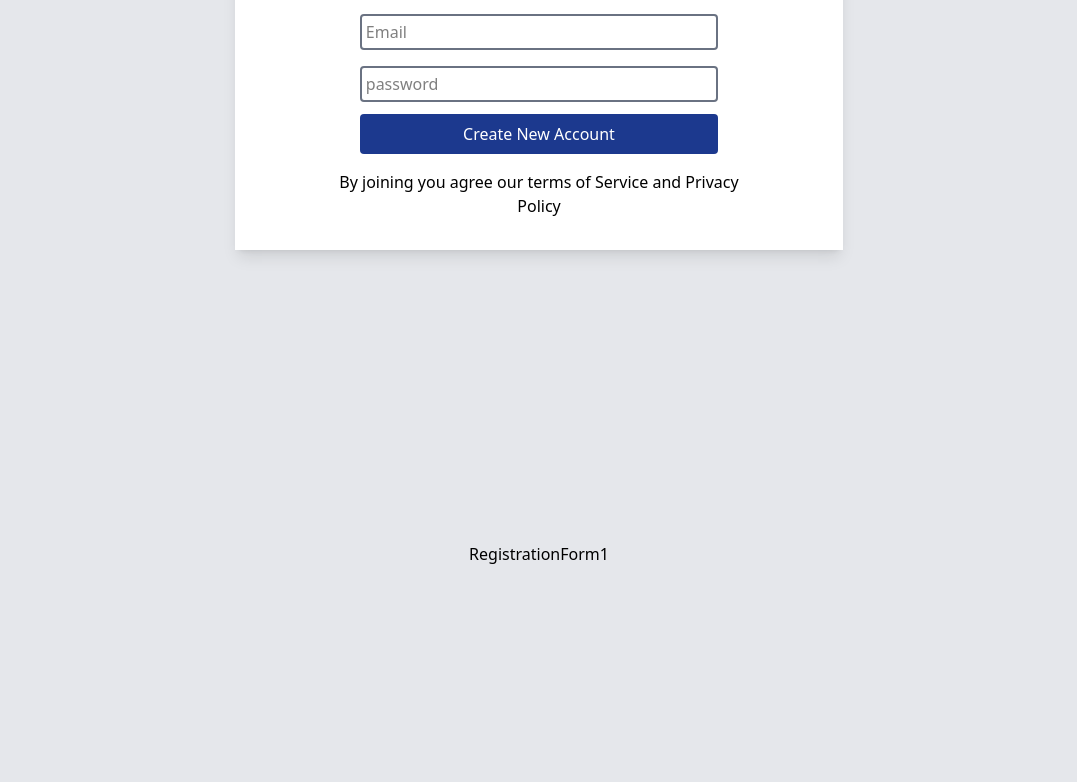
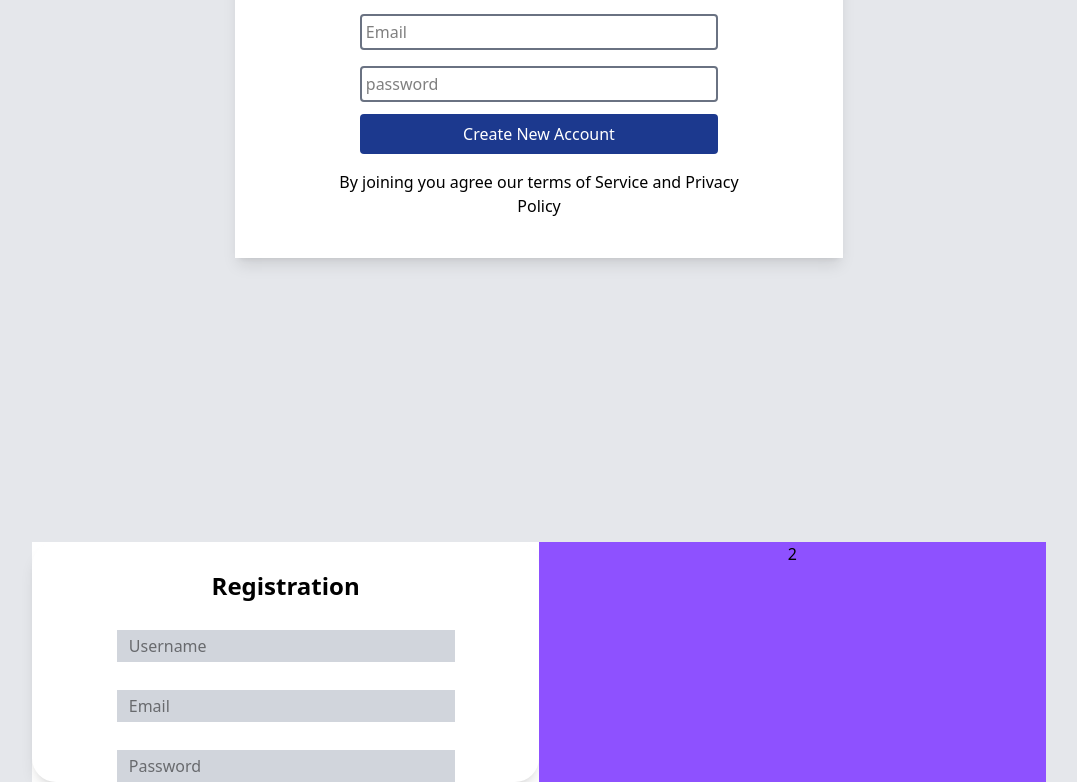
Before and after one commit to Fahad-Javed20/UI-Practise-Components, a React (Vite) app: page / in a window 1280 px wide. Shown: the part 290-1072 px from the top of the page, without its empty margins (101-1178 px from the left). Before the commit the page ends 856 px from the top, so only its background shows below. Built offline with nearby package versions, Linux system fonts and the light colour scheme.

Commit message:
make changes

```diff
--- a/src/components/RegistrationForm1.tsx
+++ b/src/components/RegistrationForm1.tsx
@@ -1,7 +1,19 @@
 
 const RegistrationForm1 = () => {
   return (
-    <div>RegistrationForm1</div>
+    <div className="flex justify-center">
+
+    <div className="bg-white w-10/12 h-10/12 grid grid-cols-2 ">
+        <div className="bg-white shadow-lg rounded-3xl">
+            <h1 className="pt-7 font-bold text-2xl">Registration</h1>
+            <input className="mt-7 bg-gray-300 px-3 py-1 w-2/3" type="text" name="" id="" placeholder="Username" />
+            <input className="mt-7 bg-gray-300 px-3 py-1 w-2/3" type="email" name="" id="" placeholder="Email" />
+            <input className="mt-7 bg-gray-300 px-3 py-1 w-2/3" type="password" name="" id="" placeholder="Password" />
+        </div>
+
+        <div className="bg-violet-500">2</div>
+    </div>
+    </div>
   )
 }
 
--- a/src/components/SignUpForm.tsx
+++ b/src/components/SignUpForm.tsx
@@ -49,7 +49,7 @@ const SignUpForm = () => {
     Create New Account
   </button>
   <p className="mt-4">By joining you agree our terms of Service and Privacy</p>
-  <p className="mb-8">Policy</p>
+  <p className="mb-10">Policy</p>
 </div>
 
 
```
